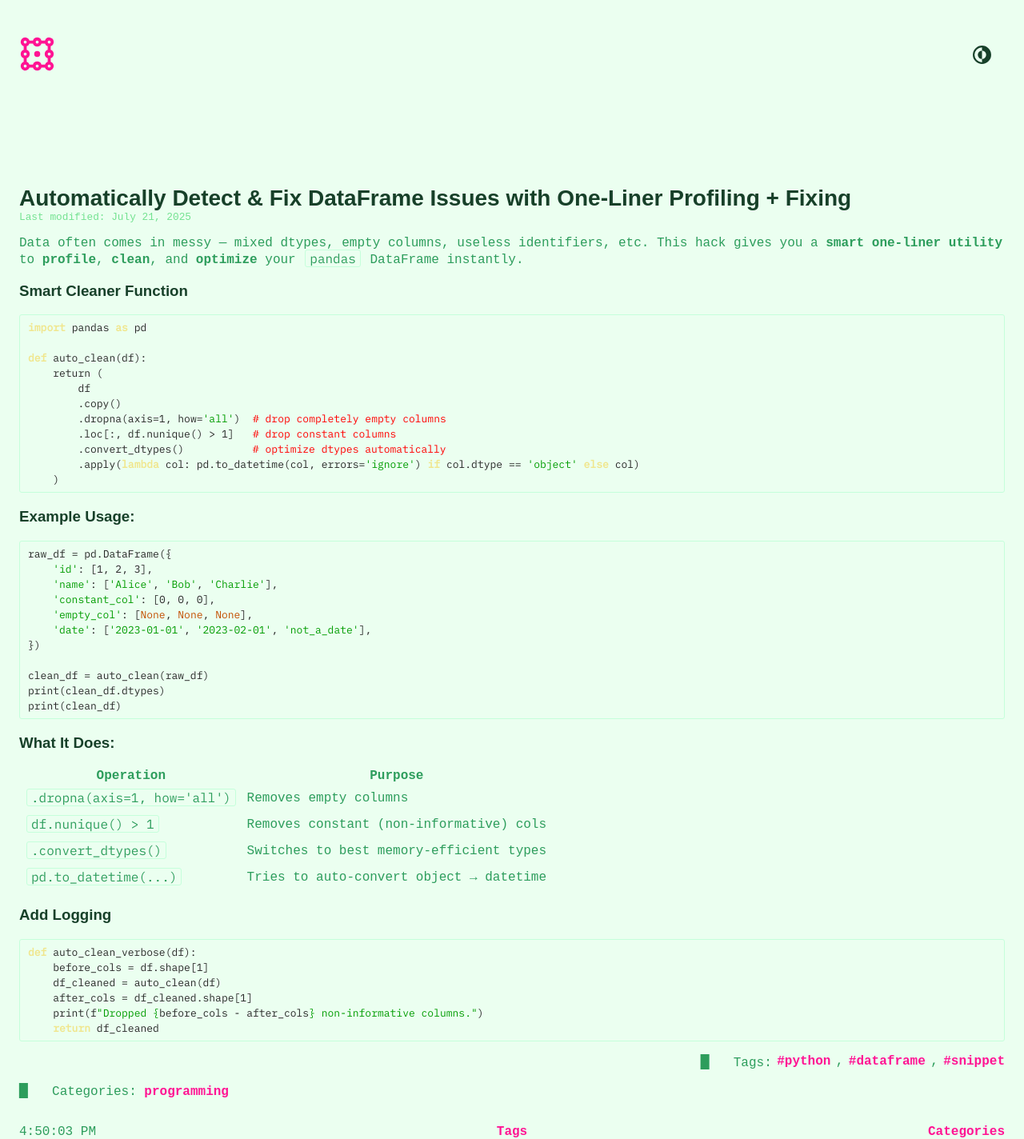
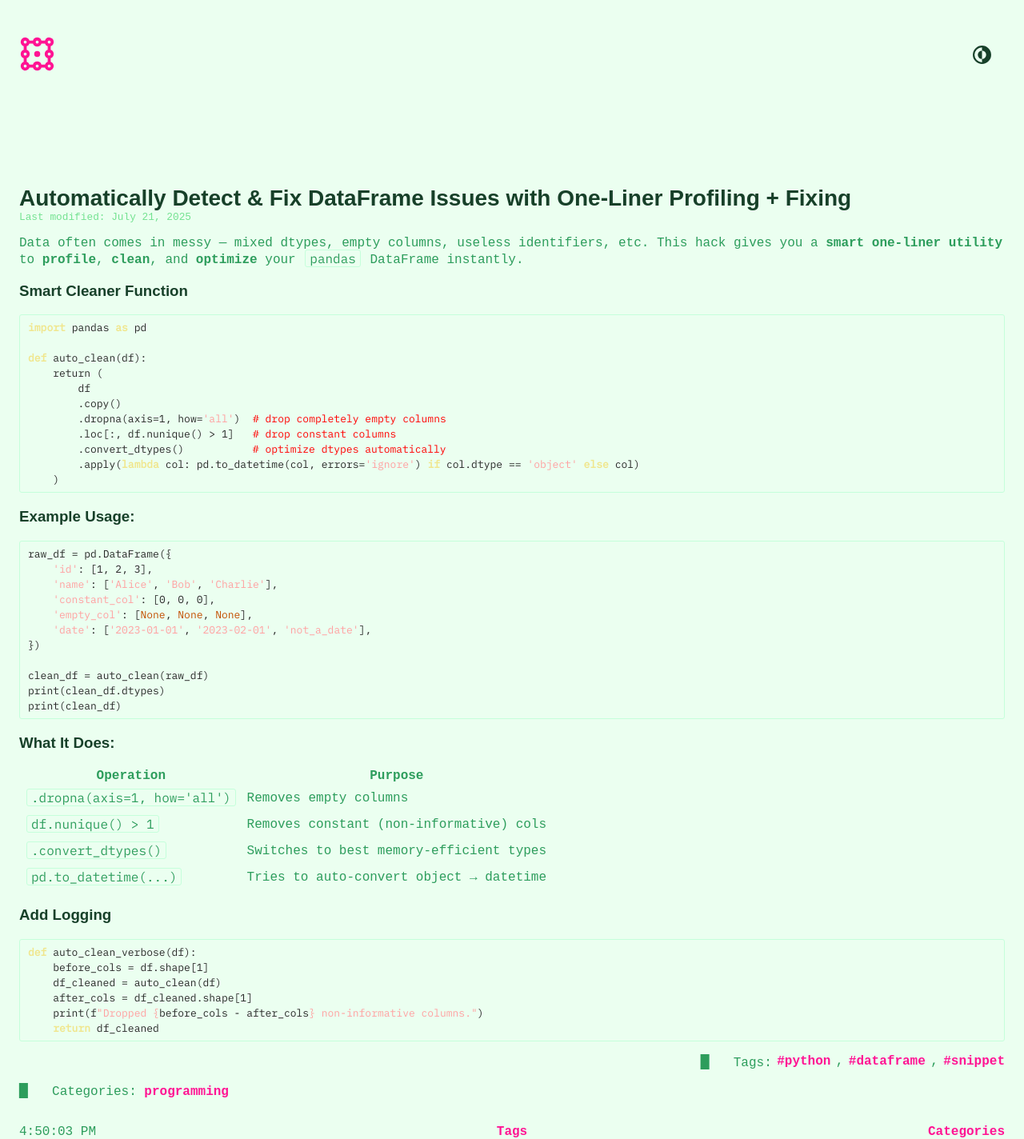
Before and after one commit to dduyg/5566677, a Jekyll site: the page built from _notes/AutoDetectDataFrameIssues.md, in a window 1280 px wide. Shown: the whole page at 80% size. Built offline with Jekyll 4.4.1, drawn with Linux system fonts in a browser that asks for light colours; some web fonts are replaced.

Commit message:
Update pastie.css

```diff
--- a/assets/pastie.css
+++ b/assets/pastie.css
@@ -27,7 +27,7 @@ table pre { margin: 0; }
   font-weight: bold;
 }
 .s, .sb, .sc, .sd, .s2, .se, .sh, .si, .sx, .sr, .s1, .ss {
-  color: #009C00;
+  color: #ffa0a0;
 }
 .nb, .bp {
   color: #C34E00;
```
